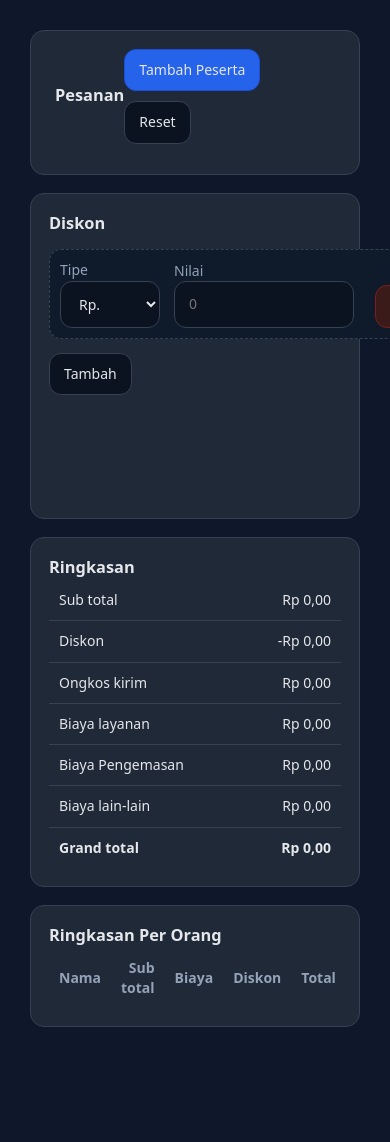
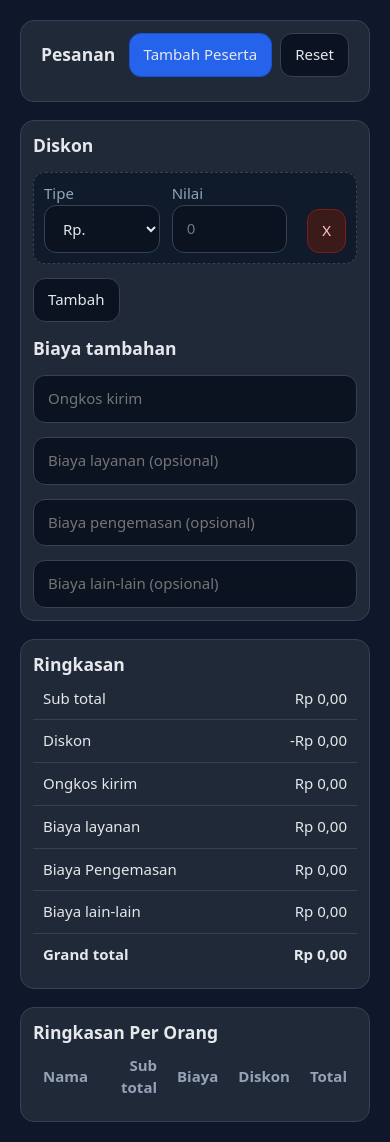
Before and after one commit to iqbwl/iqbwl.github.io, a Jekyll site: the page mangan.html, which Jekyll copies as it is, in a window 390 px wide. Built offline with Jekyll 4.4.1, drawn with Linux system fonts in a browser that asks for light colours; before the commit the page ends 1057 px from its top, so only the background shows below that.

Commit message:
change mangan.html css

```diff
--- a/mangan.html
+++ b/mangan.html
@@ -242,6 +242,114 @@
 
         .right {
             text-align: right
+        }
+
+        /* ====== RESPONSIVE ====== */
+
+        /* tablet down */
+        @media (max-width: 768px) {
+            .container {
+                padding: 16px;
+            }
+
+            .panel {
+                padding: 14px;
+            }
+
+            .grid.g-2 {
+                grid-template-columns: 1fr;
+            }
+
+            /* Diskon & Biaya jadi bertumpuk */
+
+            /* Header "Pesanan" — tombol tidak nempel pinggir */
+            .panel-header {
+                padding: 0 8px;
+            }
+
+            /* Kartu peserta */
+            .person-top {
+                grid-template-columns: 44px 1fr;
+                /* avatar + input nama */
+                gap: 10px;
+            }
+
+            /* Tombol "Tambah +" & "Reset" turun ke baris baru, rata kiri */
+            .person-actions {
+                grid-column: 1 / -1;
+                display: flex;
+                gap: 8px;
+                flex-wrap: wrap;
+                justify-content: flex-start;
+            }
+
+            /* Baris item: pecah jadi 2 kolom */
+            .item-row {
+                grid-template-columns: 1fr 1fr;
+                /* [Nama item] di baris sendiri, [Harga][Qty] di bawahnya */
+                gap: 12px;
+            }
+
+            .item-row> :nth-child(1) {
+                grid-column: 1 / -1;
+            }
+
+            /* nama item full width */
+            .item-row> :nth-child(4) {
+                justify-self: end;
+                /* tombol X rapih di kanan */
+                width: 48px;
+                padding: 10px;
+                /* jaga ukuran tap target */
+            }
+
+            /* Diskon row: 2 kolom + tombol hapus */
+            .discount-row {
+                grid-template-columns: 1fr 1fr auto;
+                gap: 12px;
+            }
+        }
+
+        /* ponsel kecil */
+        @media (max-width: 420px) {
+
+            html,
+            body {
+                font-size: 15px;
+            }
+
+            /* baca nyaman */
+            .container {
+                padding: 12px;
+            }
+
+            .panel {
+                padding: 12px;
+            }
+
+            .row {
+                gap: 8px;
+            }
+
+            /* item row satu kolom penuh, tombol X tetap di kanan */
+            .item-row {
+                grid-template-columns: 1fr;
+            }
+
+            .item-row> :nth-child(2),
+            .item-row> :nth-child(3) {
+                grid-column: 1 / -1;
+            }
+
+            .item-row> :nth-child(4) {
+                align-self: center;
+                justify-self: end;
+            }
+
+            /* tombol header orang melebar agar mudah diklik */
+            .person-actions .btn {
+                flex: 1 1 120px;
+            }
         }
     </style>
 </head>
```
